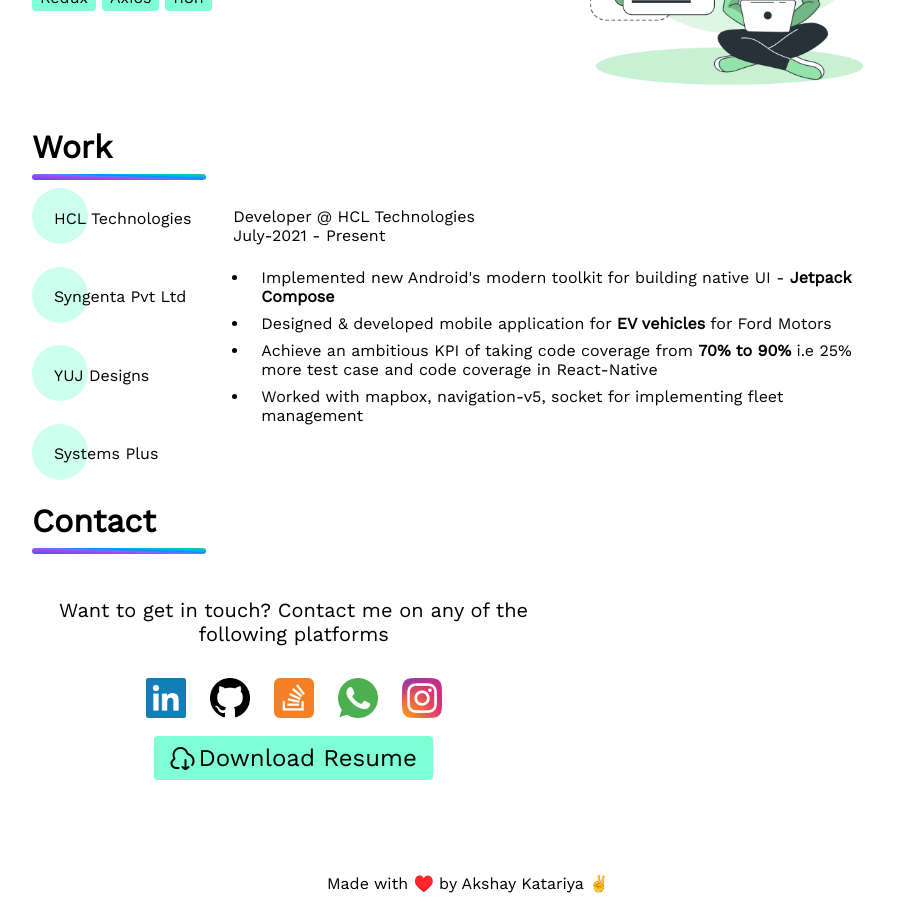
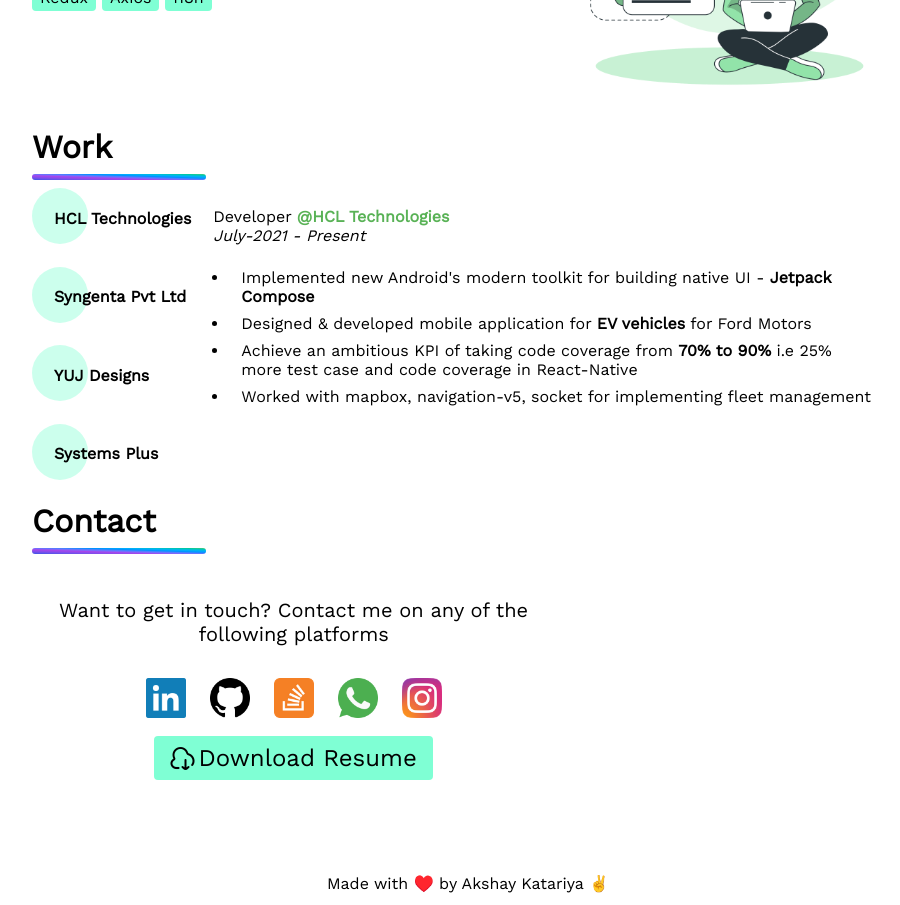
Before and after one commit to Akshay-Katariya/portfolio, a React (Create React App) app: page / in a window 1280 px wide. Shown: the part 2700-3605 px from the top of the page, without its empty margins (172-1072 px from the left). Built offline with nearby package versions, Linux system fonts and the light colour scheme.

Commit message:
new work layout added with new styling and classnames

```diff
--- a/src/components/body/work/index.js
+++ b/src/components/body/work/index.js
@@ -11,33 +11,33 @@
 			<label className='work-section-label'>Work</label>
 			<Separator />
 
-			<div className='div-main'>
-				<div className='work-div'>
-					{WorkData.map((work) => {
+			<div className='work-container'>
+				<div className='work-company-container'>
+					{WorkData.map((work, index) => {
 						return (
-							<div className='item-left'>
-								<div className='cta' onClick={() => setData(work)}>
+							<div key={index} className='work-company-button'>
+								<div className='work-cta' onClick={() => setData(work)}>
 									<span>{work.company}</span>
 								</div>
 							</div>
 						)
 					})}
 				</div>
-				<div className='right'>
+				<div className='work-achievements'>
 					{
-						<div className='div-details'>
-							<label className='info'>
-								{data.designation} @ {data.company}
+						<div className='work-details'>
+							<label className='work-company-info'>
+								{data.designation} <label className='company-name'>@{data.company}</label>
 							</label>
-							<label className='info-date'>
+							<label className='work-info-date'>
 								{data.startDate} - {data.endDate}
 							</label>
 							<br />
-							{data.achievement.map((a) => {
+							{data.achievement.map((achievements, index) => {
 								return (
-									<ul>
+									<ul key={index}>
 										<li>
-											<label dangerouslySetInnerHTML={{ __html: a }} />
+											<label dangerouslySetInnerHTML={{ __html: achievements }} />
 										</li>
 									</ul>
 								)
--- a/src/components/body/work/work-card.css
+++ /dev/null
@@ -1,63 +0,0 @@
-.work-card {
-	display: flex;
-	flex: 1;
-	margin: 16px 0px;
-	padding: 8px 0px;
-}
-
-.work-achievement {
-	display: flex;
-	flex-direction: column;
-	justify-content: space-around;
-}
-
-.work-logo-container {
-	display: flex;
-	flex: 0.3;
-	align-items: center;
-	justify-content: flex-end;
-}
-
-.work-logo {
-	display: flex;
-	max-height: 40px;
-	width: auto;
-	height: auto;
-}
-
-.work-info {
-	display: flex;
-	flex: 0.7;
-	margin-right: 24px;
-	flex-direction: column;
-}
-
-.work-company-name {
-	font-size: 20px;
-	font-weight: 600;
-}
-
-.work-dates {
-	color: grey;
-	margin-bottom: 12px;
-}
-
-.work-achievement {
-}
-
-ul,
-li {
-	margin: 2px;
-	padding: 0px 12px;
-}
-
-@media only screen and (max-width: 720px) {
-	.work-card {
-		width: 100%;
-		flex-direction: column-reverse;
-		align-items: center;
-	}
-	.work-logo {
-		height: 40px;
-	}
-}
--- a/src/components/body/work/work.css
+++ b/src/components/body/work/work.css
@@ -1,29 +1,19 @@
-.work {
-	display: flex;
-	flex: 1;
-	flex-direction: column;
-}
-
 .work-section-label {
 	font-size: 32px;
 	font-weight: 700;
 }
 
-.work-list {
-}
-
-/* new css */
 a {
 	text-decoration: none;
 	color: inherit;
 }
-.cta {
+.work-cta {
 	position: relative;
 	padding: 19px 22px;
 	transition: all 0.2s ease;
 	margin-bottom: 20px;
 }
-.cta:before {
+.work-cta:before {
 	content: '';
 	position: absolute;
 	top: 0;
@@ -35,37 +25,33 @@
 	height: 56px;
 	transition: all 0.3s ease;
 }
-.cta span {
+.work-cta span {
 	position: relative;
 	font-size: 16px;
+	font-weight: 600;
 	vertical-align: middle;
 }
-.cta:hover:before {
+.work-cta:hover:before {
 	width: 100%;
 	background: aquamarine;
 }
-.cta:active {
+.work-cta:active {
 	transform: scale(0.96);
 }
-.div-main {
+.work-container {
 	display: flex;
 }
-.item-left {
+.work-company-button {
 	display: flex;
 	width: max-content;
 }
 .right {
-	display: flex;
 	padding-left: 20px;
 }
-.info {
+.work-company-info {
 	margin-top: 19px;
 }
-.list {
-	display: flex;
-	flex-direction: column;
-}
-.div-details {
+.work-details {
 	display: flex;
 	flex-direction: column;
 }
@@ -75,9 +61,32 @@
 	padding: 0px 12px;
 	color: black;
 }
+.company-name {
+	font-weight: 600;
+	color: #59b256;
+}
+.work-info-date {
+	font-style: italic;
+}
 
 @media only screen and (max-width: 720px) {
-	.div-main {
+	.work-container {
 		flex-direction: column;
 	}
+	.work-company-container {
+		display: flex;
+		overflow-x: auto;
+	}
+	::-webkit-scrollbar {
+		width: 0; /* Remove scrollbar space */
+		background: transparent; /* Optional: just make scrollbar invisible */
+	}
+	.work-cta {
+		width: max-content;
+		margin-bottom: 0px;
+		margin-right: 10px;
+	}
+	.right {
+		padding-left: 0px;
+	}
 }
--- a/src/data/work.js
+++ b/src/data/work.js
@@ -48,7 +48,7 @@
 			'Translated UI wireframe and mockup to visual elements of application',
 			'Developed one of the biggest and crucial applications with complex architecture and library integration with the hardware device',
 			'Published fantasy football applications that have <b>4.4</b> ⭐️ rating on PlayStore',
-			'Awarded with <b><i>Star of the month and Team of the quarter</i></b>',
+			'Awarded with <b>Star of the month and Team of the quarter</b>',
 		],
 	},
 ]
```
Also changed, not shown: src/components/body/work/work-card.js (deleted, +0 -33 lines).
